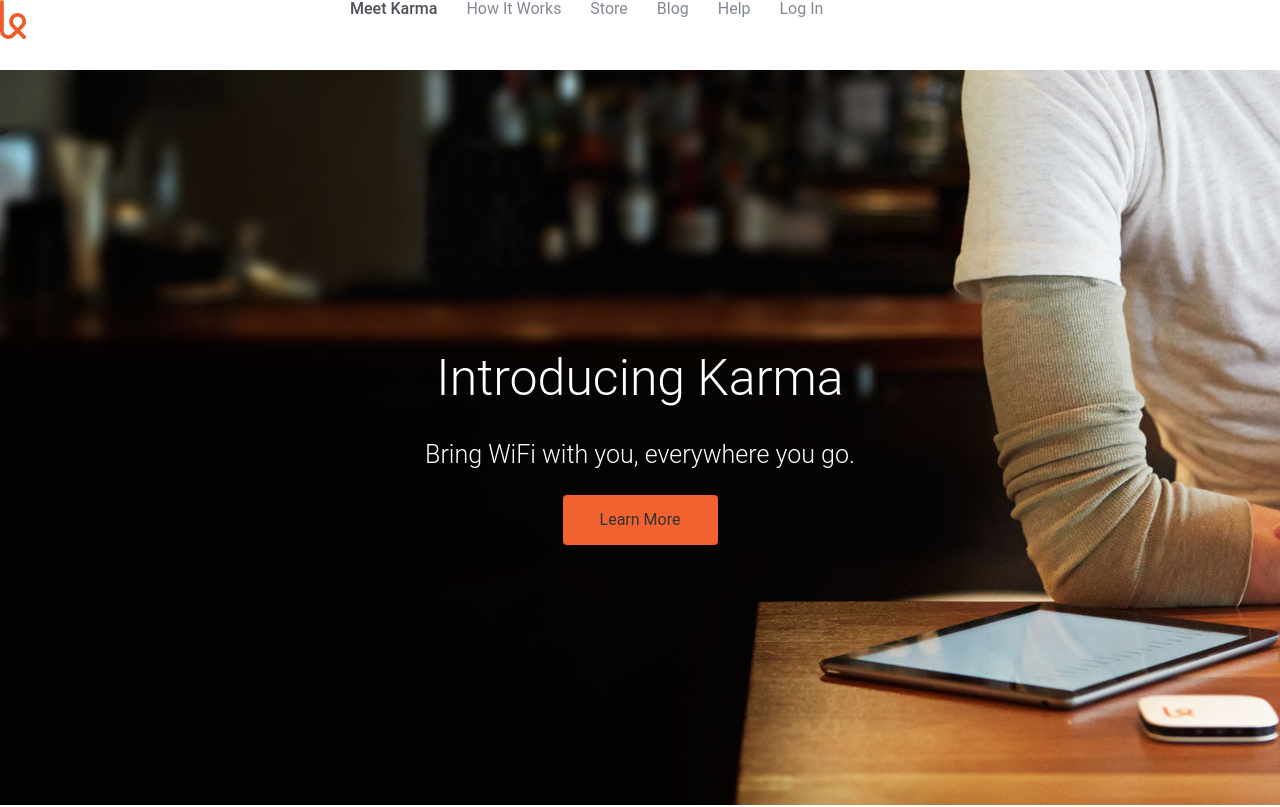
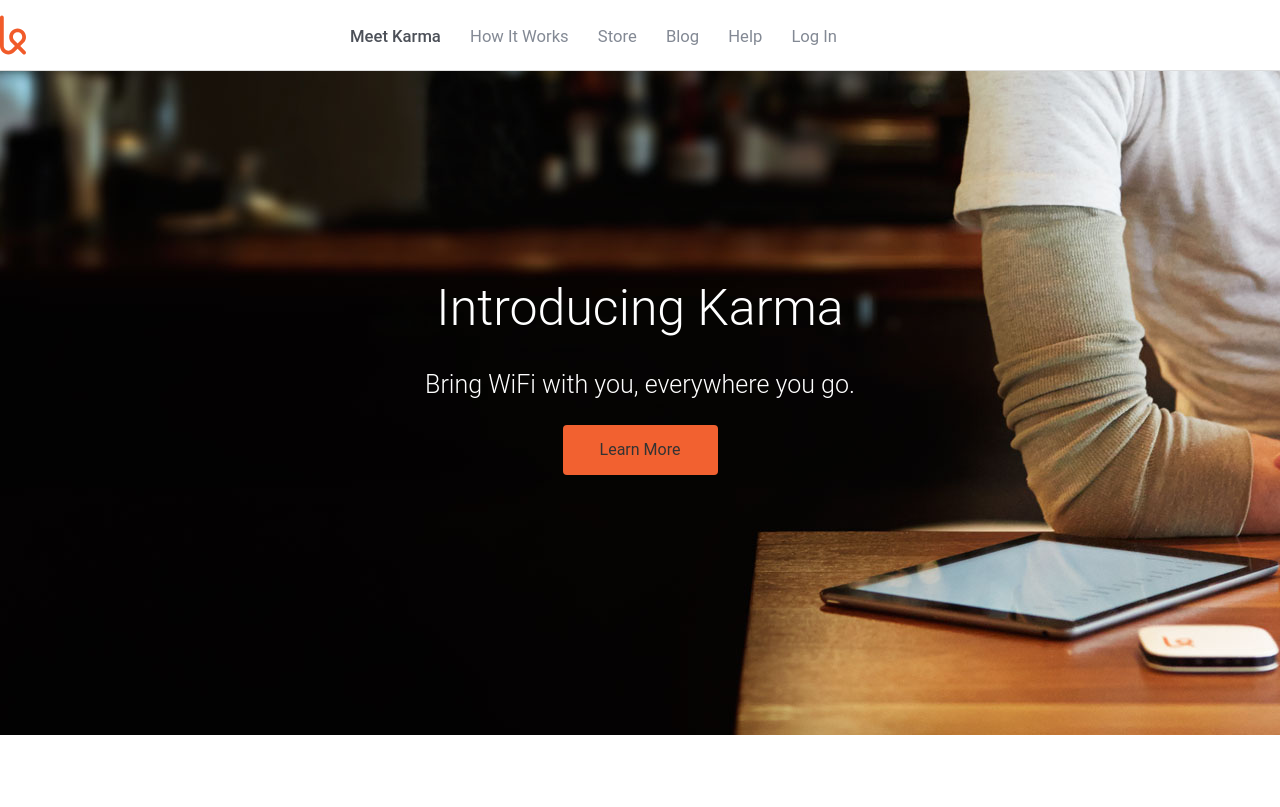
Before and after one commit to dragon09/Karma_Landing_Page, a plain HTML site: page index.html in a window 1280 px wide. Shown: the top 807 px of the page. Drawn offline with nearby package versions, Linux system fonts and the light colour scheme; files whose address does not match are found by name.

Commit message:
navbar alignment

```diff
--- a/css/styles.css
+++ b/css/styles.css
@@ -7,9 +7,11 @@
   box-sizing: inherit;
 }
 
-/*body {
-  background-color: LightGray;
-}*/
+body {
+  /*background-color: LightGray;*/
+  font-family: 'Roboto', sans-serif;
+  -webkit-font-smoothing: antialiased;
+}
 
 /*div {
   border: 1px solid Chocolate;
@@ -17,58 +19,76 @@
 
 .content {
   /*font selected*/
-  font-family: 'Roboto', sans-serif;
+  /*font-family: 'Roboto', sans-serif;*/
     color: #838994;
     font-size: 16px;
-    /*margin-top: 25px;*/*/
+    /*margin-top: 25px;*/
     display: block;*/
     padding: 0 0.938rem;
     margin: 0 auto;
     min-width: 37.5rem;
-    -webkit-font-smoothing: antialiased;
 }
 
-top-navigation {
+
+.top-navigation {
     background-color: #fff;
     position: fixed;
     width: 100%;
+    /*margin-top: 2em;*/
     border-bottom: 1px solid #DDD;
     z-index: 9999;
-    display: block;
+    /*display: block;*/
 }
 
 .top-navigation > .content {
     height: 4.375rem
+    /*height: 70px;*/
+    /*margin: 0 auto;*/
+    /*width: 970px;*/
 }
 
-.top-navigation > .content .links {
-  width: 970px;
-  height: 70px;
-  margin: 0 auto;
-  padding: 0px 15px;
-  float: right;
-}
-
-top-navigation .logo {
+.top-navigation .logo {
   height: 4.375rem;
   /*height: 70px;*/
   margin-top: right;
 }
 
-.top-navigation > .links {
+.top-navigation .links {
   float:right;
+  padding-right: 275px;
+  padding-left: 325px;
+  color: #838994;
+  font-size: 1.04rem;
+  margin-top: 1.7rem;
+  position: fixed;
 }
+
+/*.top-navigation > .content .links {
+  width: 970px;
+  height: 70px;
+  margin: 0 auto;
+  float: right;
+  margin-top: 1.7rem;
+  padding: 0px 15px;
+  color: #838994;
+  font-size: 1.04rem;
+}*/
 
 .top-navigation .links li {
   display: inline-block;
   /*separates items*/
-  margin-left: 25px;
+  margin-left: 1.563rem;
 }
 
-.top-navigation .links > .active {
+.top-navigation .links  li.active {
   color: #4c5058;
   font-weight: 500;
 }
+
+/*.top-navigation .links  li.active {
+  color: #4c5058;
+  font-weight: 500;
+}*/
 
 /*hover and change color of links*/
 .top-navigation .links li:hover {
@@ -155,6 +175,7 @@
   margin-top: 7.875rem;
   color: #1D1E21;
   text-align: center;
+  /*margin-left: 100px;*/
 }
 
 .cases .devices > li {
@@ -163,7 +184,7 @@
     display: inline-block;
     /*border: 1px solid black;*/
     box-sizing: border-box;
-    margin-left: 60px;
+    margin-left: 70px;
     float: left;
 }
 
@@ -181,7 +202,6 @@
     /*display: inline-block;*/
 }
 
-
 .social .icons > li {
   display: inline-block;
   border-radius: 1.25rem;
@@ -191,7 +211,6 @@
   padding: 0.625rem 0;
   /*separates items*/
   margin: 1.25rem 5px;
-
 }
 
 .social hr {
--- a/index.html
+++ b/index.html
@@ -3,7 +3,7 @@
   <head>
     <meta charset="utf-8">
     <title>Karma Landing Page</title>
-    <link rel="shortcut icon" type="image/x-icon"  href="favicon_name.ico">
+    <!-- <link rel="shortcut icon" type="image/x-icon"  href="favicon_name.ico"> -->
     <link rel="stylesheet" href="css/styles.css">
     <link rel="stylesheet" href="css/normalize.css">
     <!-- <link href="//maxcdn.bootstrapcdn.com/font-awesome/4.5.0/css/font-awesome.min.css" rel="stylesheet"> -->
@@ -13,7 +13,7 @@
   </head>
   <body>
     <!-- nav bar creation -->
-    <nav class=top-navigation>
+    <nav class="top-navigation">
       <div class="content">
       <ul class="links">
         <li class="active">Meet Karma</li>
@@ -23,7 +23,7 @@
         <li>Help</li>
         <li>Log In</li>
       </ul>
-      <img class="logo" src="img/karma-logo.svg" alt="Karma" width="26">
+      <img class="logo" src="img/karma-logo.svg" alt="Logo Image" width="26px"/>
       </div>
     </nav>
       <section class="introduction">
@@ -31,7 +31,7 @@
           <h1>Introducing Karma</h1>
           <h3>Bring WiFi with you, everywhere you go.</h3>
           <div class="buttons">
-          <button>Learn More</button>
+          <button class="big-button">Learn More</button>
         </div>
         <div>
       </section>
```
